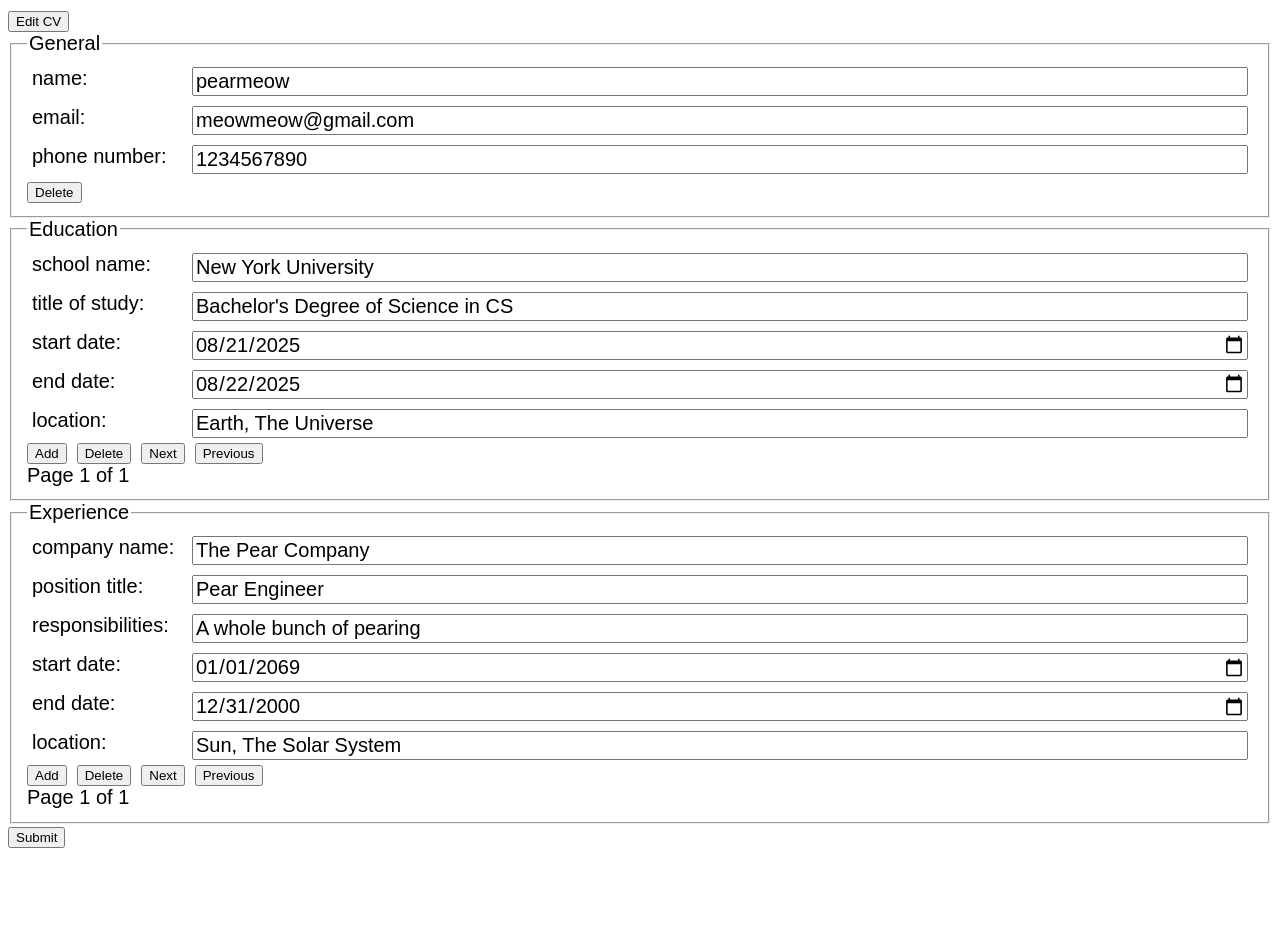
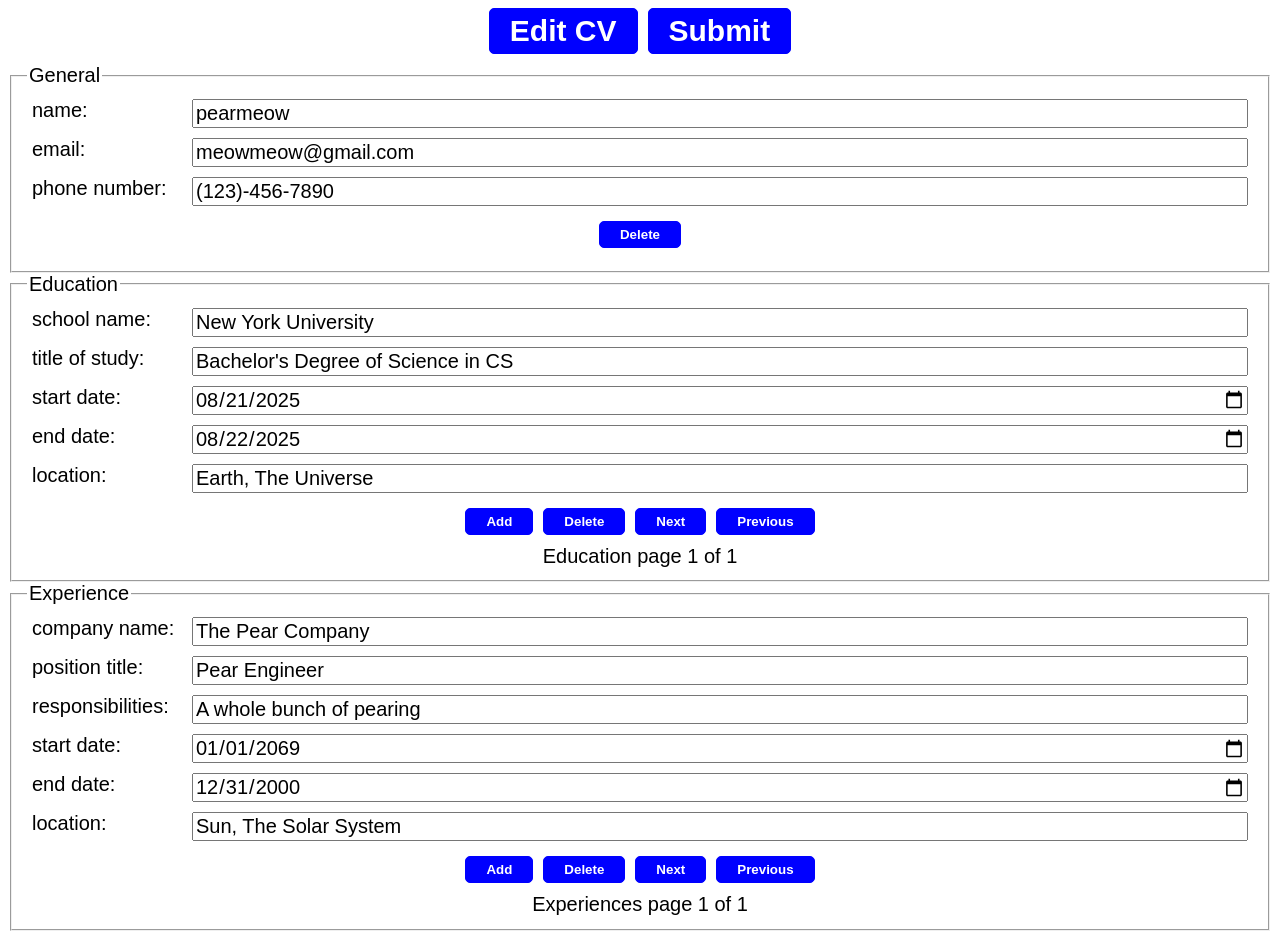
Before and after one commit to pearmeow/cv-builder, a React (Vite) app: page / in a window 1280 px wide. Before the commit the page ends 856 px from the top, so only its background shows below. Built offline with nearby package versions, Linux system fonts and the light colour scheme.

Commit message:
feat: style cv and form

```diff
--- a/src/components/App.jsx
+++ b/src/components/App.jsx
@@ -5,20 +5,14 @@ import { useState } from "react";
 function App() {
     let [cvData, setCVData] = useState(<></>);
     let [displayEdit, setDisplayEdit] = useState(true);
-    function onClick() {
-        setDisplayEdit(!displayEdit);
-    }
     return (
         <>
-            <button type="button" onClick={onClick}>
-                Edit CV
-            </button>
-            {displayEdit && (
-                <div className="edit">
-                    <Edit setCVData={setCVData} />
-                </div>
-            )}
-            <div className="cv">{cvData}</div>
+            <Edit
+                setCVData={setCVData}
+                displayEdit={displayEdit}
+                setDisplayEdit={setDisplayEdit}
+            />
+            {!displayEdit && <div className="cv">{cvData}</div>}
         </>
     );
 }
--- a/src/components/Edit.jsx
+++ b/src/components/Edit.jsx
@@ -2,12 +2,16 @@ import General from "./General.jsx";
 import Education from "./Education.jsx";
 import Experience from "./Experience.jsx";
 import { useState } from "react";
+import { format } from "date-fns";
 
-export default function Edit({ setCVData }) {
+export default function Edit({ setCVData, displayEdit, setDisplayEdit }) {
+    function toggleEdit() {
+        setDisplayEdit(!displayEdit);
+    }
     let [genData, setGenData] = useState({
         name: "pearmeow",
         email: "meowmeow@gmail.com",
-        phone: "1234567890",
+        phone: "(123)-456-7890",
     });
     let [eduData, setEduData] = useState([
         {
@@ -34,53 +38,95 @@ export default function Edit({ setCVData }) {
         const cvDom = [];
         cvDom.push(
             <>
-                <h1>{genData.name}</h1>
-                <p>
+                <h1 className="cvName">{genData.name}</h1>
+                <p className="generalDetails">
                     {genData.email} {genData.phone}
                 </p>
             </>,
         );
         cvDom.push(<h1>Education</h1>);
+        cvDom.push(
+            <div className="decorWrapper">
+                <div className="decorLine"></div>
+            </div>,
+        );
         for (const data of eduData) {
             cvDom.push(
                 <>
-                    <h2>
-                        {data.study} at {data.school}
-                    </h2>
-                    <h3>
-                        {data.start} to {data.end}
-                    </h3>
-                    <h3>{data.location}</h3>
+                    <div className="mainLine">
+                        <div>{data.study}</div>
+                        <div>
+                            {format(new Date(data.start), "MMMM yyyy")} -{" "}
+                            {data.end
+                                ? format(new Date(data.end), "MMMM yyyy")
+                                : "present"}
+                        </div>
+                    </div>
+                    <div className="subLine">
+                        <div>{data.school}</div>
+                        <div>{data.location}</div>
+                    </div>
                 </>,
             );
         }
         cvDom.push(<h1>Experience</h1>);
+        cvDom.push(
+            <div className="decorWrapper">
+                <div className="decorLine"></div>
+            </div>,
+        );
         for (const data of expData) {
             cvDom.push(
                 <>
-                    <h2>
-                        {data.positionTitle} at {data.companyName}
-                    </h2>
-                    <h3>
-                        {data.start} to {data.end || "now"}
-                    </h3>
-                    <h3>{data.location}</h3>
-                    {data.responsibilities}
+                    <div className="mainLine">
+                        <div>{data.companyName}</div>
+                        <div>
+                            {format(new Date(data.start), "MMMM yyyy")} -{" "}
+                            {data.end
+                                ? format(new Date(data.end), "MMMM yyyy")
+                                : "present"}
+                        </div>
+                    </div>
+                    <div className="subLine">
+                        <div>{data.positionTitle}</div>
+                        <div>{data.location}</div>
+                    </div>
+                    <ul class="responsibilities">
+                        <li>{data.responsibilities}</li>
+                    </ul>
                 </>,
             );
         }
         setCVData(<>{cvDom}</>);
     }
     return (
+        <div className="formContainer">
+            <div className="topButtons">
+                <button type="button" className="editCV" onClick={toggleEdit}>
+                    Edit CV
+                </button>
+                {displayEdit && (
+                    <button
+                        type="button"
+                        className="submitCV"
+                        onClick={() => {
+                            rerenderCV();
+                            toggleEdit();
+                        }}
+                    >
+                        Submit
+                    </button>
+                )}
+            </div>
+            {displayEdit && (
                 <>
                     <form>
                         <General data={genData} setData={setGenData} />
                         <Education data={eduData} setData={setEduData} />
                         <Experience data={expData} setData={setExpData} />
-                <button type="button" onClick={rerenderCV}>
-                    Submit
-                </button>
                     </form>
                 </>
+            )}
+        </div>
     );
 }
--- a/src/components/Education.jsx
+++ b/src/components/Education.jsx
@@ -123,9 +123,9 @@ export default function Education({ data, setData }) {
                     Previous
                 </button>
             </div>
-            <p>
-                Page {index + 1} of {data.length}
-            </p>
+            <div className="page">
+                Education page {index + 1} of {data.length}
+            </div>
         </FieldSet>
     );
 }
--- a/src/components/Experience.jsx
+++ b/src/components/Experience.jsx
@@ -133,9 +133,9 @@ export default function Experience({ data, setData }) {
                     Previous
                 </button>
             </div>
-            <p>
-                Page {index + 1} of {data.length}
-            </p>
+            <div className="page">
+                Experiences page {index + 1} of {data.length}
+            </div>
         </FieldSet>
     );
 }
--- a/src/components/General.jsx
+++ b/src/components/General.jsx
@@ -36,9 +36,11 @@ export default function General({ data, setData }) {
                 onChange={onChange}
                 value={data.phone}
             />
-            <button type="button" onClick={onClick}>
-                Delete
-            </button>
+            <div className="buttons">
+                <button type="button" onClick={onClick}>
+                    Delete
+                </button>
+            </div>
         </FieldSet>
     );
 }
--- a/src/styles/App.css
+++ b/src/styles/App.css
@@ -7,6 +7,12 @@
 *::before,
 *::after {
   box-sizing: border-box;
+}
+
+.topButtons {
+  display: flex;
+  justify-content: center;
+  gap: 10px;
 }
 
 p {
@@ -33,11 +39,107 @@ label {
   flex: 0 0 8rem;
 }
 
+button {
+  background-color: blue;
+  border: 1px solid blue;
+  border-radius: 5px;
+  color: white;
+  cursor: pointer;
+  padding: 5px 20px;
+  font-weight: 700;
+  font-family: sans-serif, serif;
+}
+
+.page {
+  display: flex;
+  justify-content: center;
+}
+
 .buttons {
+  padding: 10px;
   display: flex;
+  justify-content: center;
   gap: 10px
 }
 
 .buttons>* {
   flex: 0;
 }
+
+.submitCV,
+.editCV {
+  font-size: 30px;
+}
+
+.formContainer {
+  display: flex;
+  flex-direction: column;
+  gap: 10px 0;
+}
+
+.cv {
+  font-family: serif;
+  padding: 30px;
+}
+
+.cv div {
+  font-size: 21px;
+}
+
+h1 {
+  margin: 10px 0 0 0;
+
+}
+
+.cvName,
+.generalDetails {
+  text-align: center;
+}
+
+.generalDetails {
+  padding: 5px;
+}
+
+.decorWrapper {
+  display: flex;
+  justify-content: center;
+  width: 100%;
+}
+
+.decorLine {
+  width: 100%;
+  border: 1px solid black;
+  margin: 10px 0;
+}
+
+.mainLine,
+.subLine {
+  display: flex;
+}
+
+.subLine>div:nth-child(1),
+.mainLine>div:nth-child(1) {
+  flex: 0 0 auto;
+}
+
+.subLine>div:nth-child(2),
+.mainLine>div:nth-child(2) {
+  flex: 1;
+  text-align: right;
+}
+
+.mainLine {
+  font-weight: 700;
+}
+
+.subLine {
+  font-style: italic;
+}
+
+ul {
+  margin: 5px 0;
+}
+
+li {
+  list-style-type: "- ";
+}
```
Lines whose indentation alone changed are shown as unchanged.
